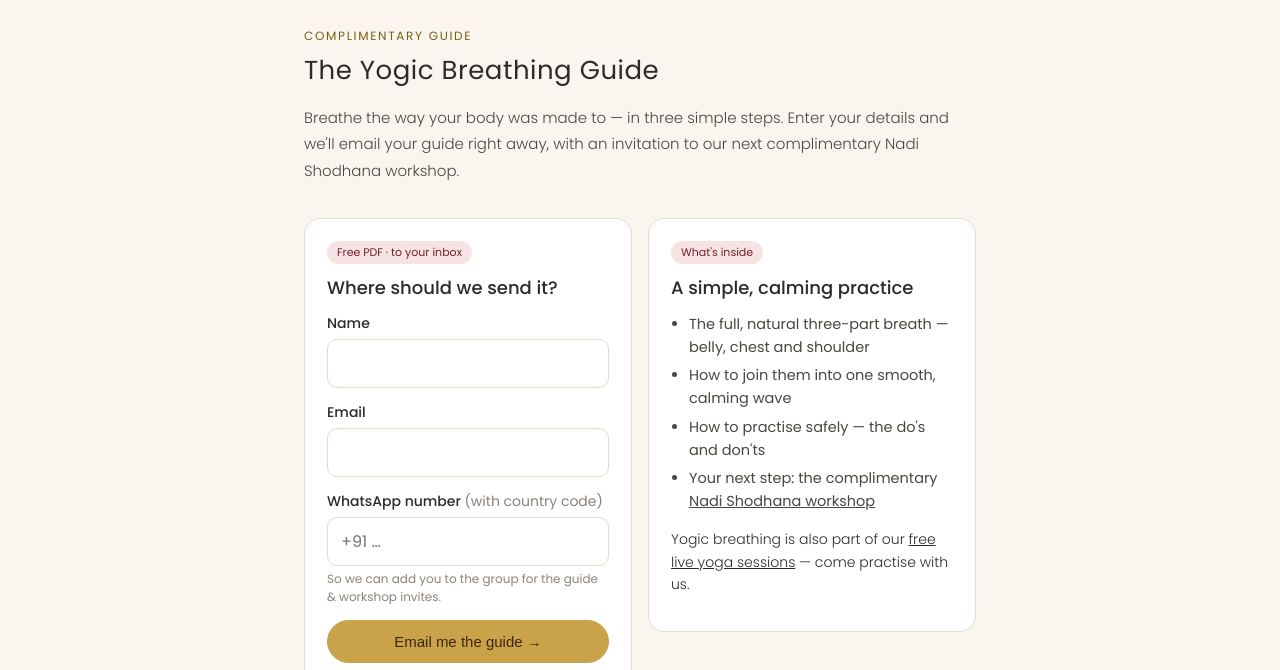
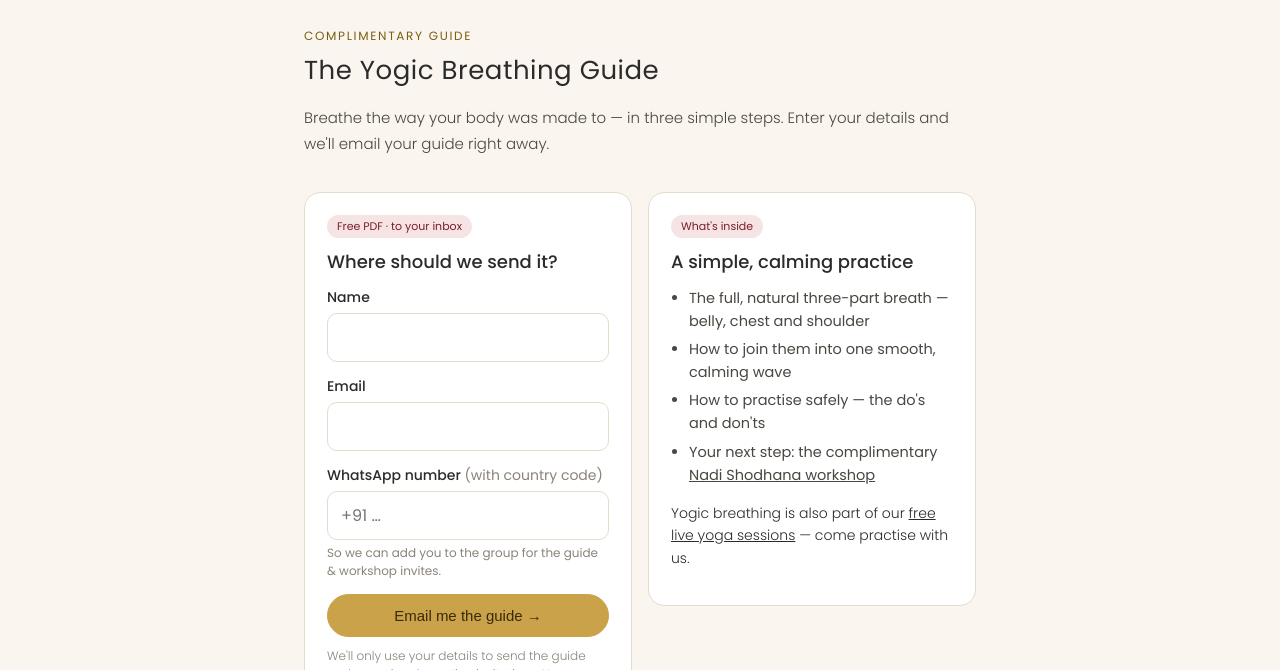
Before and after one commit to ashishanant108/Website_Astro, an Astro site: page /guide in a window 1280 px wide. Shown: the part 97-767 px from the top of the page. Built offline with nearby package versions, Linux system fonts and the light colour scheme; Astro itself is replaced by a stand-in of ours.

Commit message:
Update guide.astro

```diff
--- a/src/pages/guide.astro
+++ b/src/pages/guide.astro
@@ -11,7 +11,7 @@ const waGroup = site.whatsappCommunity;
   <main class="wrap page">
     <div class="kicker">Complimentary guide</div>
     <h1>The Yogic Breathing Guide</h1>
-    <p class="lead">Breathe the way your body was made to — in three simple steps. Enter your details and we'll email your guide right away, with an invitation to our next complimentary Nadi Shodhana workshop.</p>
+    <p class="lead">Breathe the way your body was made to — in three simple steps. Enter your details and we'll email your guide right away.</p>
 
     <div class="section">
       <div class="grid cols-2 gform-grid" id="gGrid">
```
